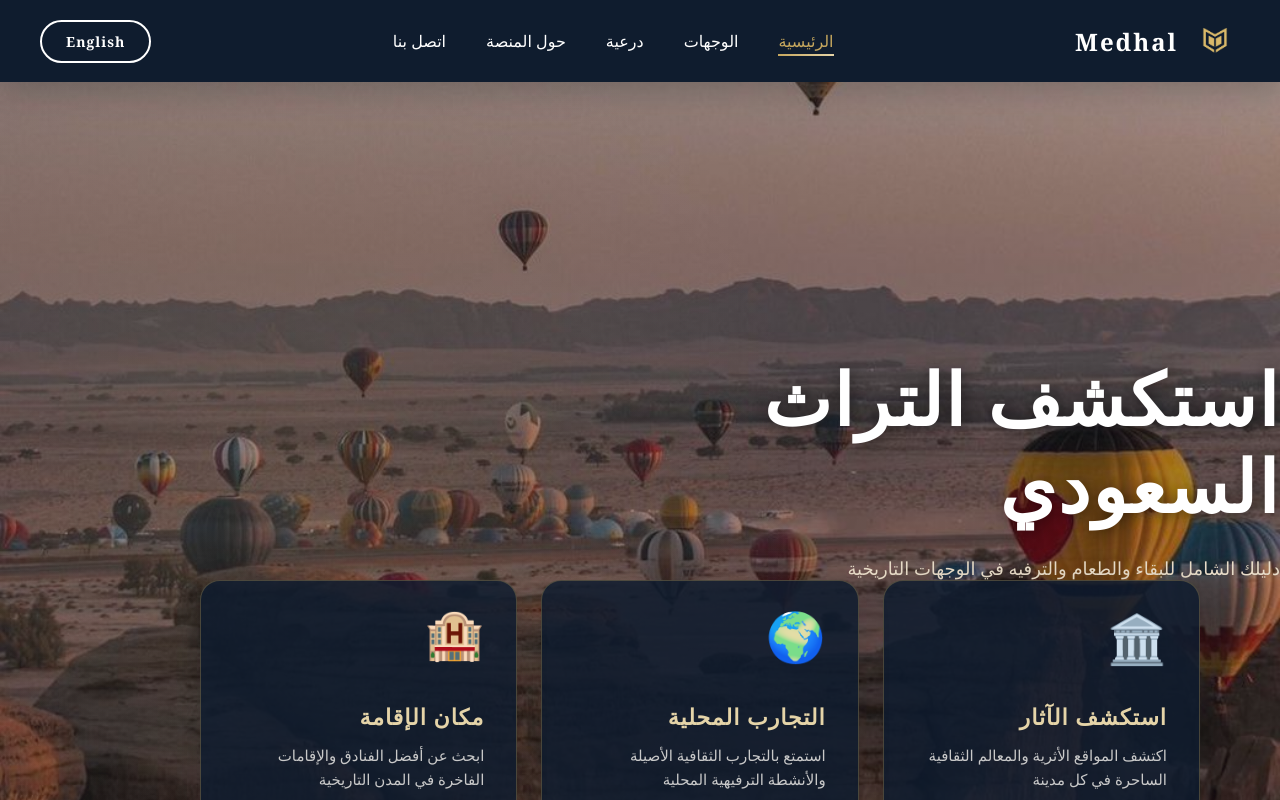
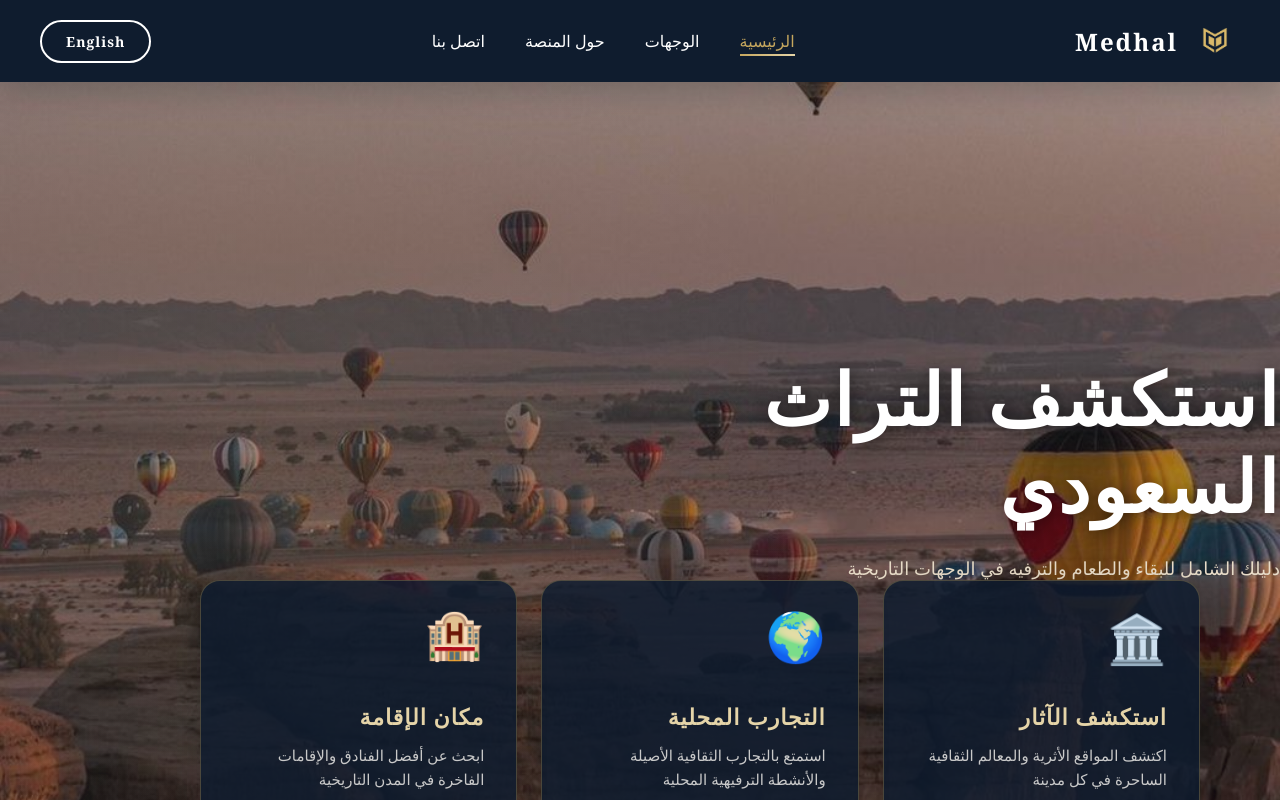
Before and after one commit to m0hamedKhalidMG/appathar, a React (Create React App) app: page / in a window 1280 px wide. Shown: the top 800 px of the page. Built offline with nearby package versions, Linux system fonts and the light colour scheme; a web font is replaced by a local one.

Commit message:
Update Header.js

```diff
--- a/src/components/Header.js
+++ b/src/components/Header.js
@@ -291,13 +291,7 @@ const Header = () => {
         >
           {t('header.destinations') || 'Destinations'}
         </Link>
-        <Link
-          to="/"
-          className={activeButton === 'diriyah' ? 'active' : ''}
-          onClick={() => setActiveButton('diriyah')}
-        >
-          {t('header.diriyah') || 'Diriyah'}
-        </Link>
+
         <Link
           to="/about"
           className={activeButton === 'about' ? 'active' : ''}
@@ -346,16 +340,7 @@ const Header = () => {
         >
           {t('header.destinations') || 'Destinations'}
         </Link>
-        <Link
-          to="/"
-          className={activeButton === 'diriyah' ? 'active' : ''}
-          onClick={() => {
-            setActiveButton('diriyah');
-            closeMenu();
-          }}
-        >
-          {t('header.diriyah') || 'Diriyah'}
-        </Link>
+
         <Link
           to="/about"
           className={activeButton === 'about' ? 'active' : ''}
```
